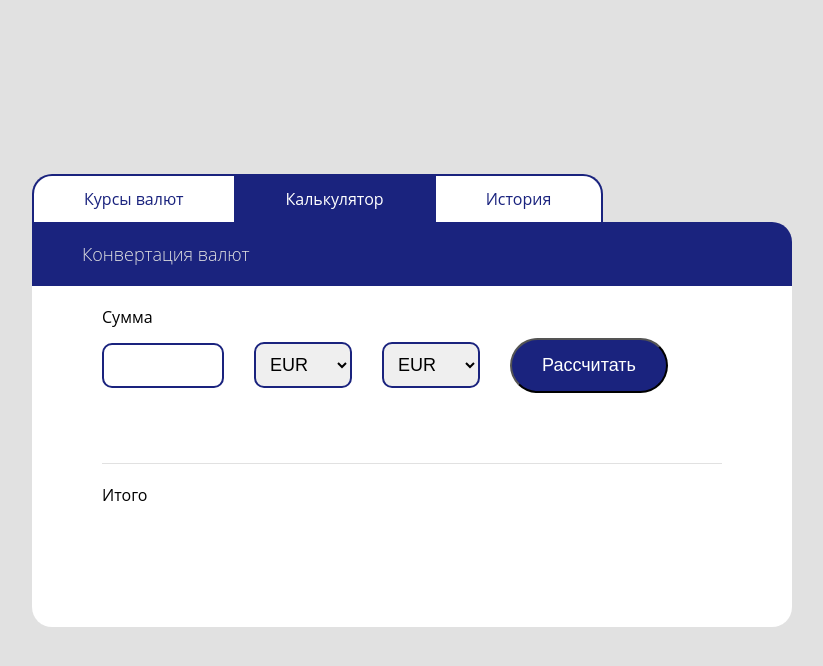
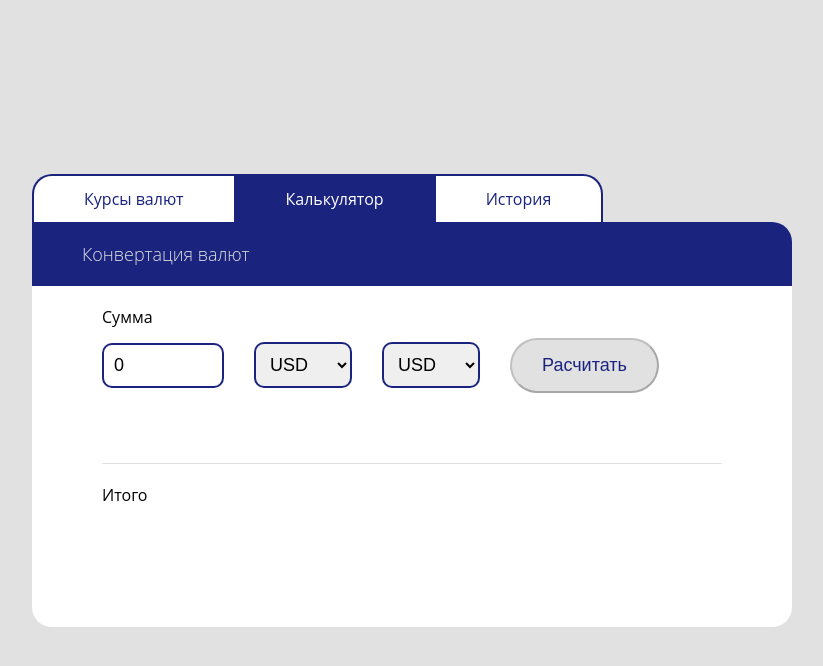
Before and after one commit to yacheckalin/simple-react-app, a React (Create React App) app: page / in a window 1280 px wide. Both pictures are taken after a click on the link "Калькулятор". Shown: the top 666 px of the page, without its empty margins (228-1051 px from the left). Built offline with nearby package versions, Linux system fonts and the light colour scheme; the HTML template or start-up script is replaced by a standard one.

Commit message:
added business logic and validations for calculator

```diff
--- /dev/null
+++ b/src/calculator/calculator-form-button.js
@@ -0,0 +1,36 @@
+import React from "react";
+import styled from "styled-components";
+import { useCurrencyContext } from "../currency/currency-context-provider";
+
+const StyledButton = styled.button`
+  background-color: ${(props) => (props.disabled ? `#e1e1e1` : `#1a237e`)};
+
+  border-radius: 30px;
+  color: ${(props) => (props.disabled ? `#1a237e` : `white`)};
+  padding: 15px 30px;
+  font-size: 18px;
+  :focus {
+    outline: none;
+  }
+  :hover {
+    cursor: pointer;
+  }
+`;
+
+const Button = ({ disabled, children }) => {
+  const { calculateExchange } = useCurrencyContext();
+
+  return (
+    <StyledButton
+      disabled={disabled}
+      onClick={(e) => {
+        calculateExchange();
+        e.preventDefault();
+      }}
+    >
+      {children}
+    </StyledButton>
+  );
+};
+
+export default Button;
--- a/src/calculator/calculator-form.js
+++ b/src/calculator/calculator-form.js
@@ -1,20 +1,10 @@
-import React, { useState } from "react";
+import React from "react";
 import styled from "styled-components";
 
+import Button from "./calculator-form-button";
 import { useCurrencyContext } from "../currency/currency-context-provider";
 
 const Form = styled.form`
-  button {
-    background-color: #1a237e;
-    border-radius: 30px;
-    color: white;
-    padding: 15px 30px;
-    font-size: 18px;
-    :focus {
-      outline: none;
-    }
-  }
-
   input,
   select {
     max-width: 98px;
@@ -32,18 +22,29 @@ const Form = styled.form`
 `;
 
 const CalculatorForm = () => {
-  const [exchangeOne, setExchangeOne] = useState("USD");
-  const [exchangeTwo, setExchangeTwo] = useState("AUD");
+  const {
+    currencyListOne,
+    currencyListTwo,
+    exchangeOne,
+    exchangeTwo,
+    exchangeAmount,
+    setExchangeAmount,
+    setExchangeTwo,
+    validateExchangeOne,
+  } = useCurrencyContext();
 
-  const { currencyList, calculateExchange } = useCurrencyContext();
   return (
     <Form>
-      <input type="text" />
+      <input
+        type="text"
+        value={exchangeAmount}
+        onChange={(e) => setExchangeAmount(parseFloat(e.target.value))}
+      />
       <select
         defaultValue={exchangeOne}
-        onChange={(e) => setExchangeOne(e.target.value)}
+        onChange={(e) => validateExchangeOne(e.target.value)}
       >
-        {currencyList.map((item, index) => (
+        {currencyListOne.map((item, index) => (
           <option key={index} value={item}>
             {item}
           </option>
@@ -53,20 +54,13 @@ const CalculatorForm = () => {
         defaultValue={exchangeTwo}
         onChange={(e) => setExchangeTwo(e.target.value)}
       >
-        {currencyList.map((item, index) => (
+        {currencyListTwo.map((item, index) => (
           <option key={index} value={item}>
             {item}
           </option>
         ))}
       </select>
-      <button
-        onClick={(e) => {
-          calculateExchange(exchangeOne, exchangeTwo);
-          e.preventDefault();
-        }}
-      >
-        Рассчитать
-      </button>
+      <Button disabled={!exchangeAmount ? true : false}>Расчитать</Button>
     </Form>
   );
 };
--- a/src/calculator/helpers.js
+++ b/src/calculator/helpers.js
@@ -1,3 +1,11 @@
-export const getExchangeRate = ({ data, first, second }) => {
-  console.log(first, second, data);
+export const getExchangeRate = ({
+  currencyListData: data,
+  exchangeOne: first,
+  exchangeTwo: second,
+}) => {
+  if (first === second) return 1;
+  const result = data.filter(
+    ([one, two, rate]) => one === first && two === second
+  );
+  return result[0][2];
 };
--- a/src/currency/currency-context-provider.js
+++ b/src/currency/currency-context-provider.js
@@ -68,20 +68,37 @@ let currencyData = [
   },
 ];
 let currencyListSet = new Set();
+let currencyListSetData = new Set();
 
 const CurrencyContextProvider = ({ children }) => {
   const [data, setData] = useState(currencyData);
   const [currencyList, setCurrencyList] = useState([]);
+  const [currencyListData, setCurrencyListData] = useState([]);
+  const [currencyListOne, setCurrencyListOne] = useState([]);
+  const [currencyListTwo, setCurrencyListTwo] = useState([]);
   const [exchangeSummary, setExchangeSummary] = useState(null);
+  const [exchangeAmount, setExchangeAmount] = useState(0);
+  const [exchangeOne, setExchangeOne] = useState("USD");
+  const [exchangeTwo, setExchangeTwo] = useState("USD");
 
   useEffect(() => {
-    currencyData.forEach(({ asset }) => {
+    currencyData.forEach(({ asset, quote }) => {
       const [first, second] = asset.split("/");
-      console.log(first, second);
+
+      currencyListSetData.add([first, second, parseFloat(quote)]);
+      currencyListSetData.add([
+        second,
+        first,
+        parseFloat((1 / quote).toFixed(4)),
+      ]);
       currencyListSet.add(first);
       currencyListSet.add(second);
     });
     setCurrencyList([...currencyListSet.values()]);
+    setCurrencyListData([...currencyListSetData.values()]);
+
+    setCurrencyListOne([...currencyListSet.values()]);
+    setCurrencyListTwo([...currencyListSet.values()]);
   }, []);
 
   const handleFavoriteChange = (index) => {
@@ -91,9 +108,28 @@ const CurrencyContextProvider = ({ children }) => {
     }
   };
 
-  const handleExchangeCalculation = ({ first, second, sum }) => {
-    const rate = getExchangeRate({ data, first, second });
-    setExchangeSummary(Number.parseFloat(rate * sum).toPrecision(4));
+  const handleExchangeCalculation = () => {
+    const rate = getExchangeRate({
+      currencyListData,
+      exchangeOne,
+      exchangeTwo,
+    });
+
+    setExchangeSummary(parseFloat((rate * exchangeAmount).toPrecision(2)));
+  };
+
+  const validateExchangeOne = (value) => {
+    // exclude all items from second currency without a rate pair
+    const filteredCurrencyTypeList = currencyListData.filter(
+      ([one, two, rate]) => one === value
+    );
+    const uniqueTypes = new Set();
+    filteredCurrencyTypeList.forEach(([, val]) => uniqueTypes.add(val));
+    setCurrencyListTwo([...uniqueTypes]);
+
+    //change the first element in the second currency
+    setExchangeTwo([...uniqueTypes][0]);
+    setExchangeOne(value);
   };
 
   return (
@@ -101,9 +137,19 @@ const CurrencyContextProvider = ({ children }) => {
       value={{
         data,
         setFavorite: handleFavoriteChange,
+        currencyListOne,
+        currencyListTwo,
         currencyList,
+        currencyListData,
         calculateExchange: handleExchangeCalculation,
         exchangeSummary,
+        exchangeAmount,
+        setExchangeAmount,
+        setExchangeOne,
+        setExchangeTwo,
+        exchangeTwo,
+        exchangeOne,
+        validateExchangeOne,
       }}
     >
       {children}
--- a/src/tab-container.js
+++ b/src/tab-container.js
@@ -47,6 +47,9 @@ const Tab = styled.a`
   :first-child {
     border-top-left-radius: 20px;
   }
+  :hover {
+    cursor: pointer;
+  }
 `;
 
 const TabsContainer = () => {
@@ -86,17 +89,10 @@ const TabsContainer = () => {
           </Tab>
         </div>
 
-        {tabName === "currency" && (
-          <CurrencyContextProvider>
-            <CurrencyContainer />
-          </CurrencyContextProvider>
-        )}
-
-        {tabName === "calculator" && (
-          <CurrencyContextProvider>
-            <CalculatorContainer />
-          </CurrencyContextProvider>
-        )}
+        <CurrencyContextProvider>
+          {tabName === "currency" && <CurrencyContainer />}
+          {tabName === "calculator" && <CalculatorContainer />}
+        </CurrencyContextProvider>
       </div>
     </Container>
   );
```
